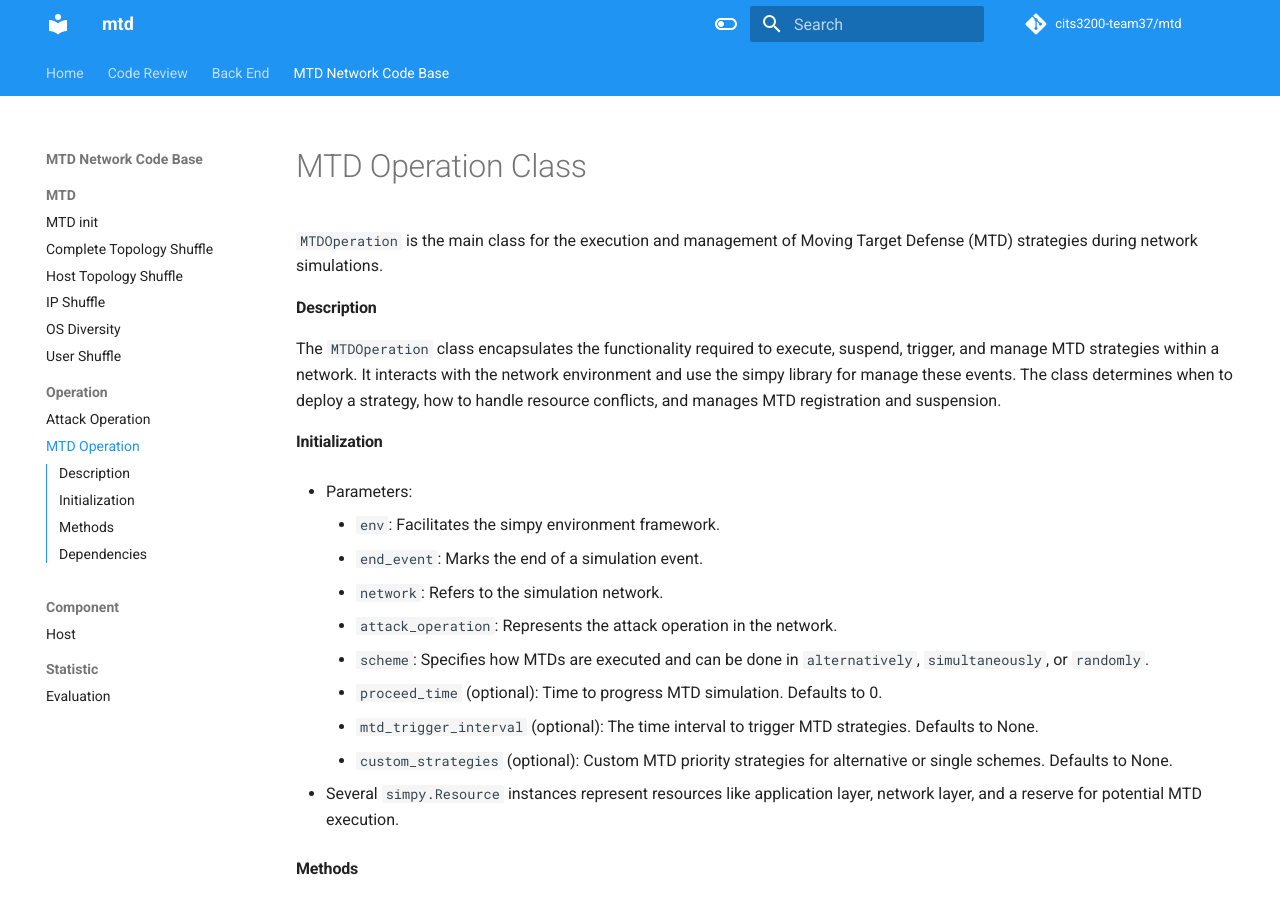
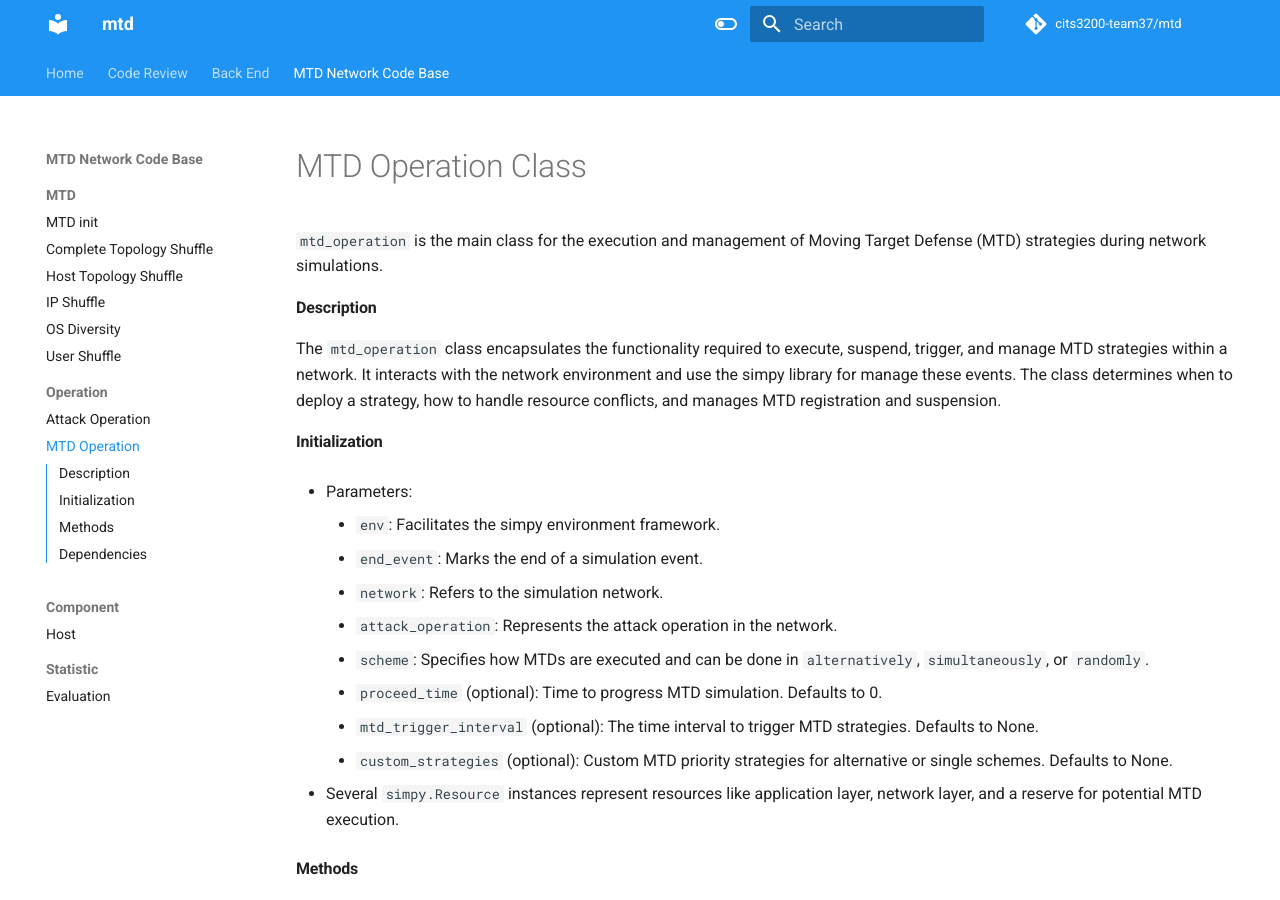
Before and after one commit to cits3200-team37/mtd, an MkDocs documentation site: the page built from server/Documentation/docs/mtdnetwork/operation/mtd_operation.md, in a window 1280 px wide and 900 px high. Built offline with MkDocs 1.6.1 and Material for MkDocs 9.7.7, drawn with Linux system fonts in a browser that asks for light colours; comment, search, counter and statistics services are not loaded.

Commit message:
MTDSIM-70 minor changes on class name of doc

```diff
--- a/server/Documentation/docs/mtdnetwork/operation/mtd_operation.md
+++ b/server/Documentation/docs/mtdnetwork/operation/mtd_operation.md
@@ -1,10 +1,10 @@
 # MTD Operation Class
 
-`MTDOperation` is the main class for the execution and management of Moving Target Defense (MTD) strategies during network simulations.
+`mtd_operation` is the main class for the execution and management of Moving Target Defense (MTD) strategies during network simulations.
 
 #### Description
 
-The `MTDOperation` class encapsulates the functionality required to execute, suspend, trigger, and manage MTD strategies within a network. It interacts with the network environment and use the simpy library for manage these events. The class determines when to deploy a strategy, how to handle resource conflicts, and manages MTD registration and suspension.
+The `mtd_operation` class encapsulates the functionality required to execute, suspend, trigger, and manage MTD strategies within a network. It interacts with the network environment and use the simpy library for manage these events. The class determines when to deploy a strategy, how to handle resource conflicts, and manages MTD registration and suspension.
 
 #### Initialization
 
```
